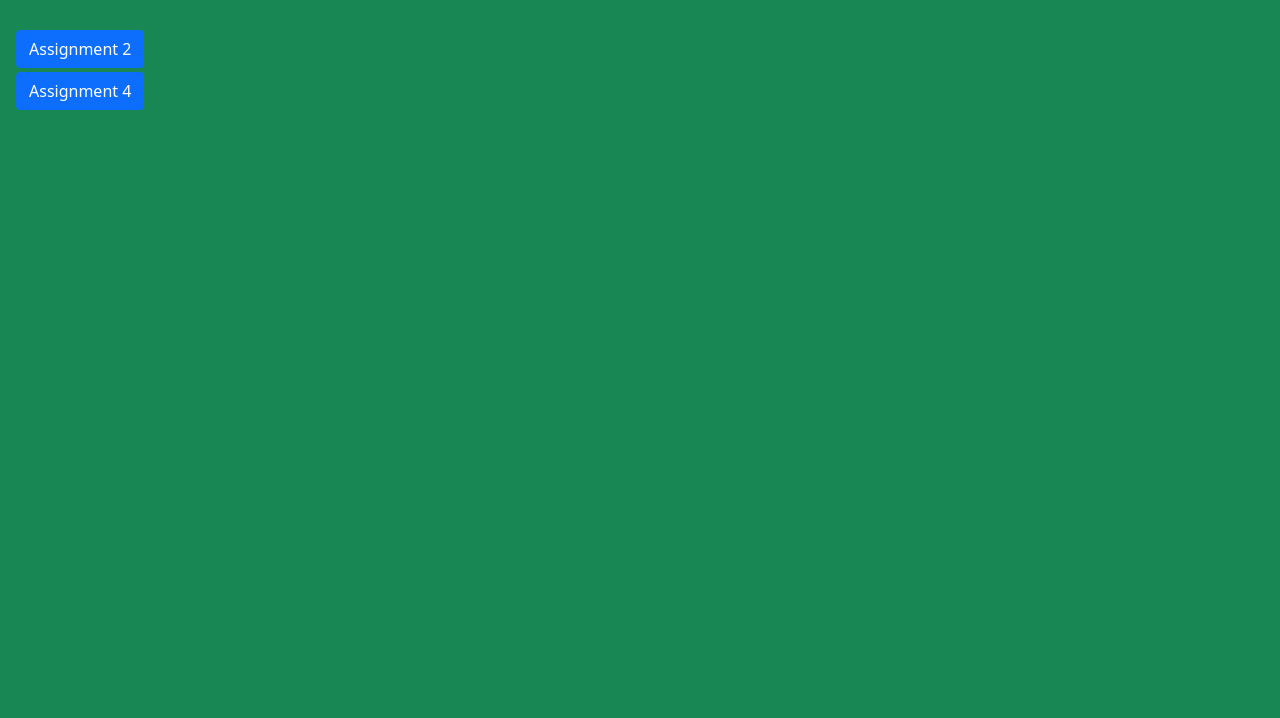
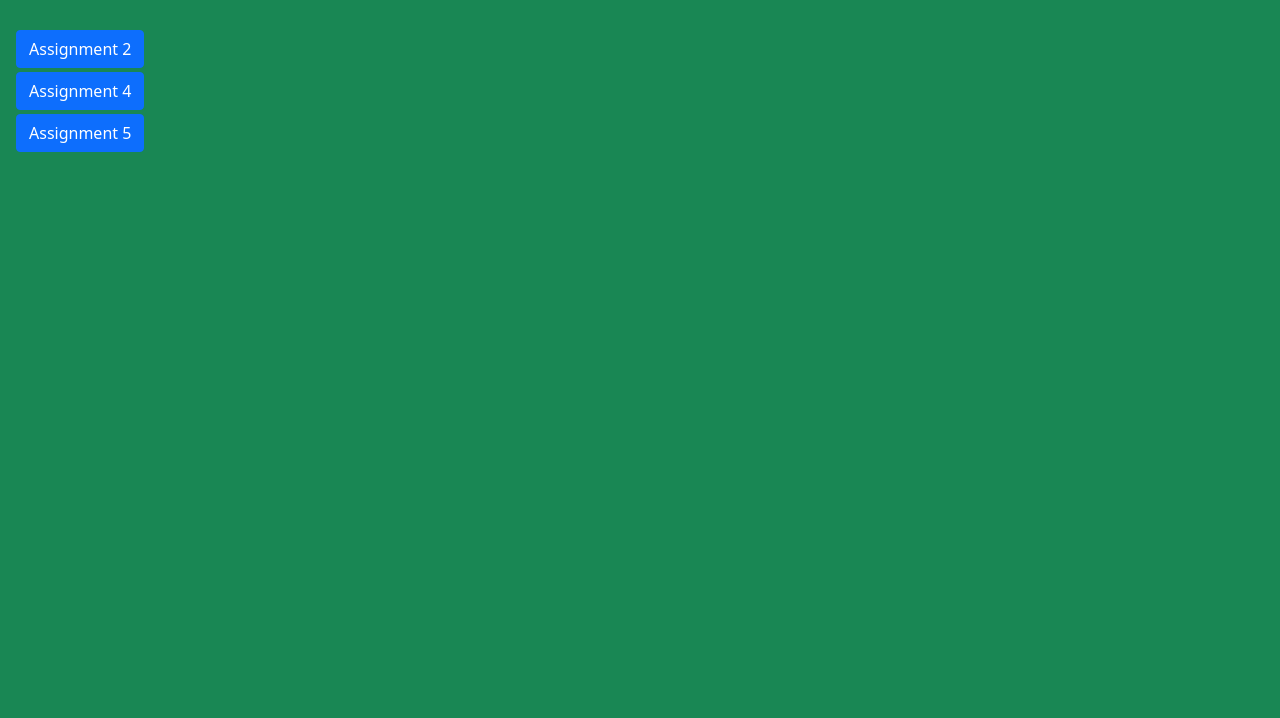
Before and after one commit to ryan-buckholz/ryan-buckholz.github.io, a plain HTML site: page index.html in a window 1280 px wide. Shown: the part 82-800 px from the top of the page. Drawn offline with nearby package versions, Linux system fonts and the light colour scheme.

Commit message:
added a5 to index

```diff
--- a/index.html
+++ b/index.html
@@ -20,6 +20,11 @@
                     <a href="./a4.html" class="btn btn-primary">Assignment 4</a>
                 </div>
             </div>
+            <div class="row mt-1">
+                <div class="col">
+                    <a href="./a5/encrypt-it.html" class="btn btn-primary">Assignment 5</a>
+                </div>
+            </div>
         </div>
     </body>
 </html>
```
